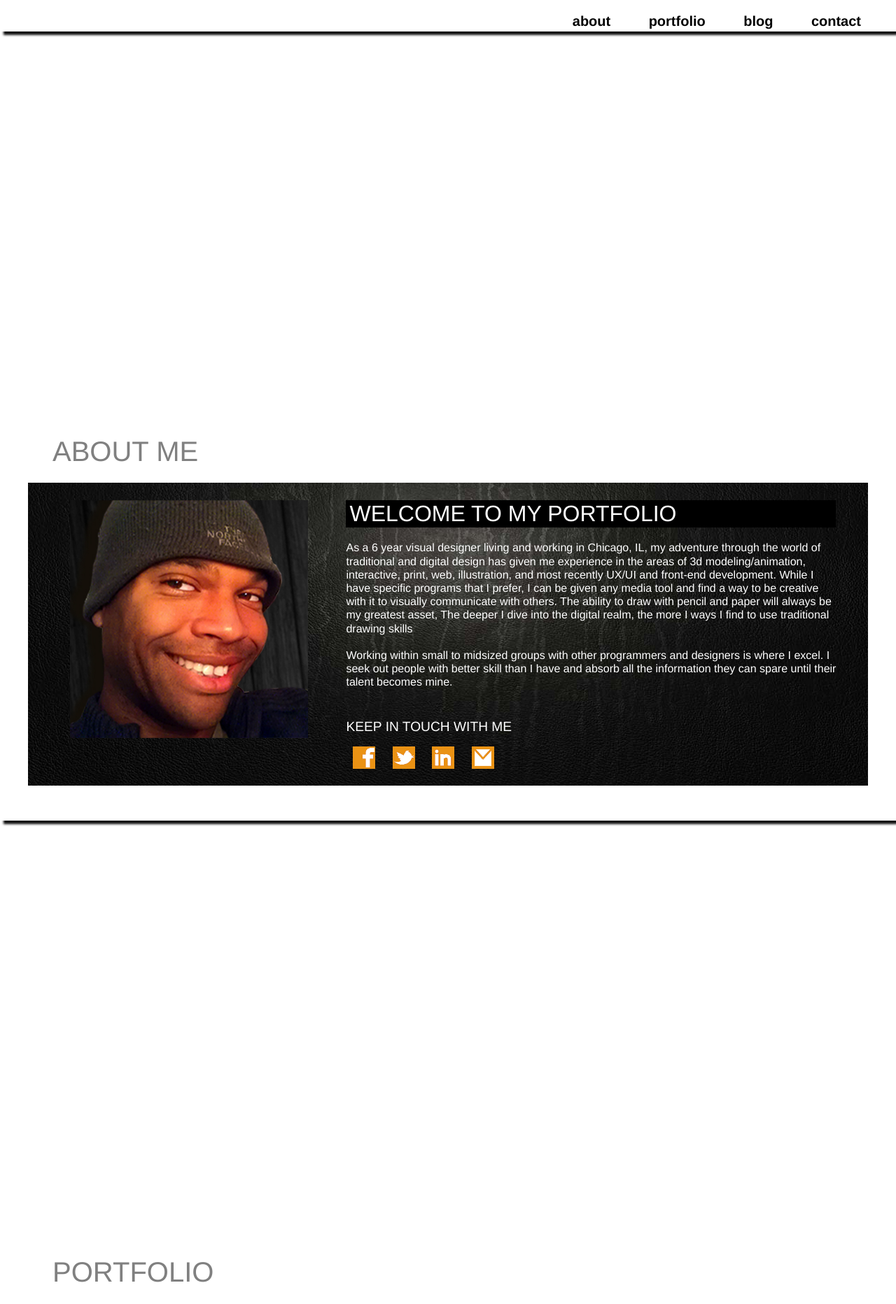
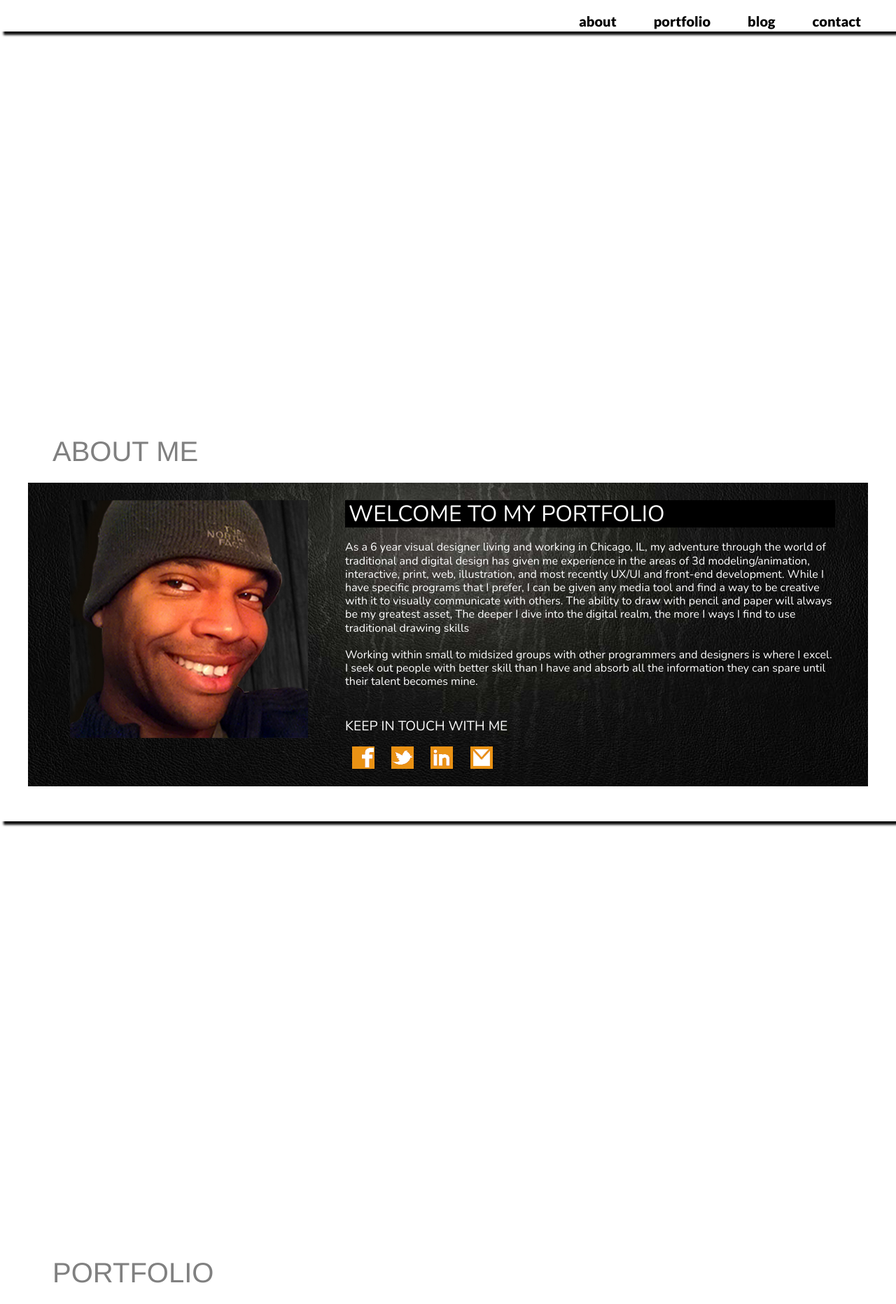
Before and after one commit to JBlacher/jblacher.github.io, a PHP site: page / in a window 1280 px wide; the page is wider, and only the part inside the window is pictured. Shown: the top 1864 px of that part at 70% size. Run offline with PHP 8.4, Linux system fonts and the light colour scheme; some libraries are stand-ins or nearby versions.

Commit message:
initial commit

```diff
--- a/css/style.css
+++ b/css/style.css
@@ -56,7 +56,7 @@ html {
 body {
 	margin: 0 auto;
 	background: url('../img/img_header_background.jpg') no-repeat center center fixed;
-	font-family: "Gotham Rounded", Helvetica, Arial;
+	font-family: "Lato", Helvetica, Arial;
 	font-size: 1em;
 
 }
@@ -155,7 +155,7 @@ body {
 
 .summary {
 	display: inline-block;
-	font-family: "Avenir", Helvetica, Arial;
+	font-family: "Nunito", Helvetica, Arial;
 	vertical-align: top;
 	min-width: 300px;
 	max-width: 700px ;
@@ -166,7 +166,7 @@ body {
 
 .welcome {
 	text-transform: uppercase;
-	font-family: "Avenir", Helvetica, Arial;
+	font-family: "Nunito", Helvetica, Arial;
 	font-size: 2em;
 	color: white;
 	padding: 10px 5px 10px 5px;
@@ -174,7 +174,7 @@ body {
 }
 
 .touch {
-	font-family: "Avenir", Helvetica, Arial;
+	font-family: "Nunito", Helvetica, Arial;
 	font-size: 1.2em;
 	text-transform: uppercase;
 	padding-top: 25px;
@@ -231,6 +231,7 @@ body {
 	-webkit-filter: grayscale(100%);
 	-moz-filter: grayscale(100%);
 	-o-filter: grayscale(100%);
+	filter: grayscale(100%);
 }
 
 .portfolio_category_pic:active {
@@ -242,12 +243,12 @@ body {
 
 .portfolio_category_header_text {
 	color: #505050;
-	font-family: "Gotham Rounded", Helvetica, Arial;
+	font-family: "Lato", Helvetica, Arial;
 
 }
 
 .experience {
-	font-family: "Avenir", Helvetica, Arial;
+	font-family: "Nunito", Helvetica, Arial;
 	font-size: 1.5em;
 	color: #505050;
 	text-transform: uppercase;
--- a/index.html
+++ b/index.html
@@ -6,6 +6,8 @@
     <meta name="viewport" content="width=device-width, initial-scale=1.0">
     <link href="css/style.css" rel="stylesheet" type="text/css">
     <link href="css/slimbox2.css" rel="stylesheet" type="text/css">
+    <link href='http://fonts.googleapis.com/css?family=Lato:900' rel='stylesheet' type='text/css'>
+    <link href='http://fonts.googleapis.com/css?family=Nunito' rel='stylesheet' type='text/css'>
     <script type="text/javascript" src="https://ajax.googleapis.com/ajax/libs/jquery/1.10.2/jquery.min.js"></script>
     <script type="text/javascript" src="js/jquery.js"></script>
     <script type="text/javascript" src="js/slimbox2.js"></script>
```
